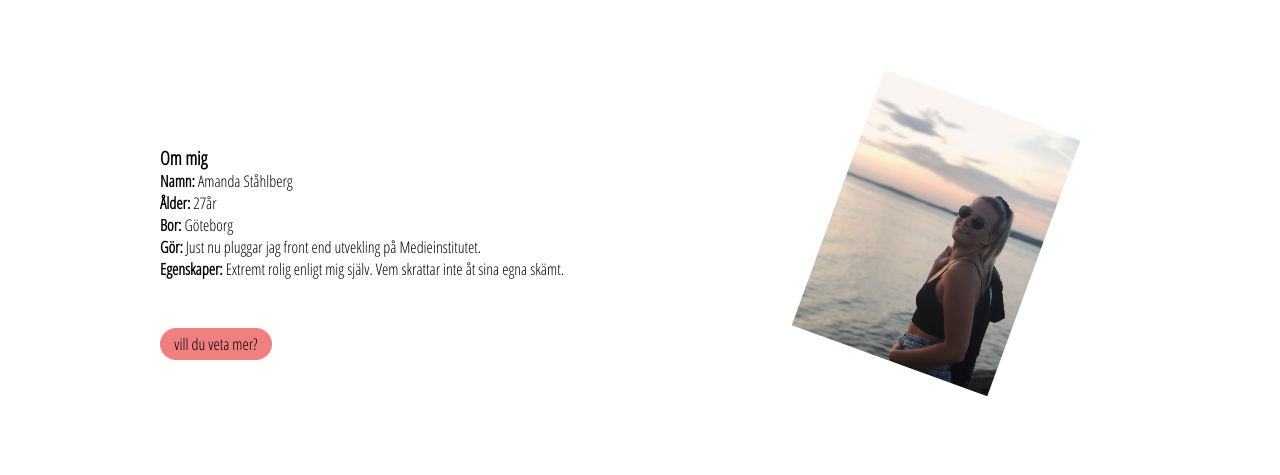
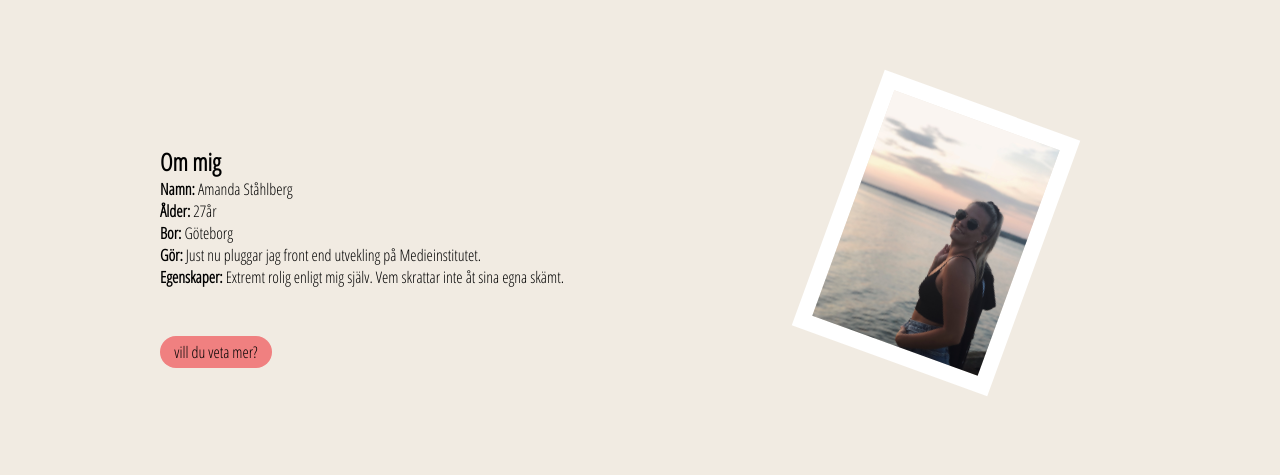
Before and after one commit to AmandaStahlberg/cv_me, a plain HTML site: page index.html in a window 1280 px wide. Shown: the part 271-746 px from the top of the page. Drawn offline with Linux system fonts and the light colour scheme.

Commit message:
did a few changes in css

```diff
--- a/index.html
+++ b/index.html
@@ -31,7 +31,7 @@
     <main class="flex column">
         <div id="aboutMeDiv" class="flex space-between wrap-reverse">
             <div class="infoText">
-                <h3>Om mig</h3>
+                <h2>Om mig</h2>
                 <p id="infoBox">
                     <b>Namn:</b> Amanda Ståhlberg <br>
                     <b>Ålder:</b> 27år <br>
--- a/style.css
+++ b/style.css
@@ -2,6 +2,10 @@
     box-sizing: border-box;
     margin: 0;
     font-family: 'Open Sans Condensed', sans-serif;
+}
+
+html {
+    background: rgb(241, 235, 226);
 }
 
 header {
@@ -81,7 +85,7 @@ main {
 }
 
 #aboutMeDiv {
-    height: 25rem;
+    height: 30rem;
 }
 
 #aboutMeButton {
@@ -105,10 +109,11 @@ main {
     height: 17rem;
     object-fit: cover;
     transform: rotate(20deg);
+    border: 1rem solid white;
 }
 
 #refrencesDiv {
-    height: 25rem;
+    height: 30rem;
 }
 
 .fa-github {
@@ -124,7 +129,7 @@ main {
 }
 
 #interestsDiv {
-    height: 25rem;
+    height: 30rem;
 }
 
 footer {
```
